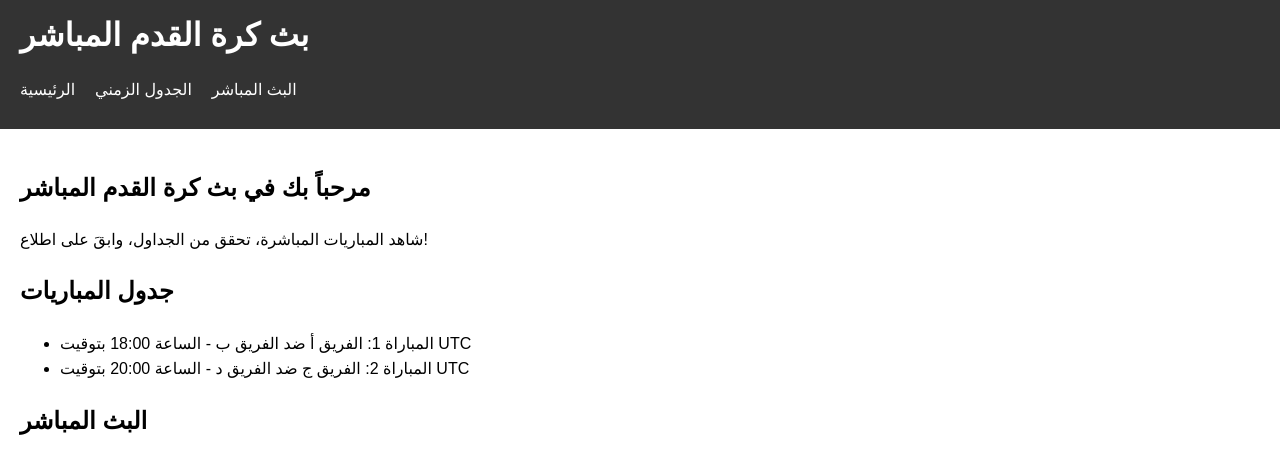
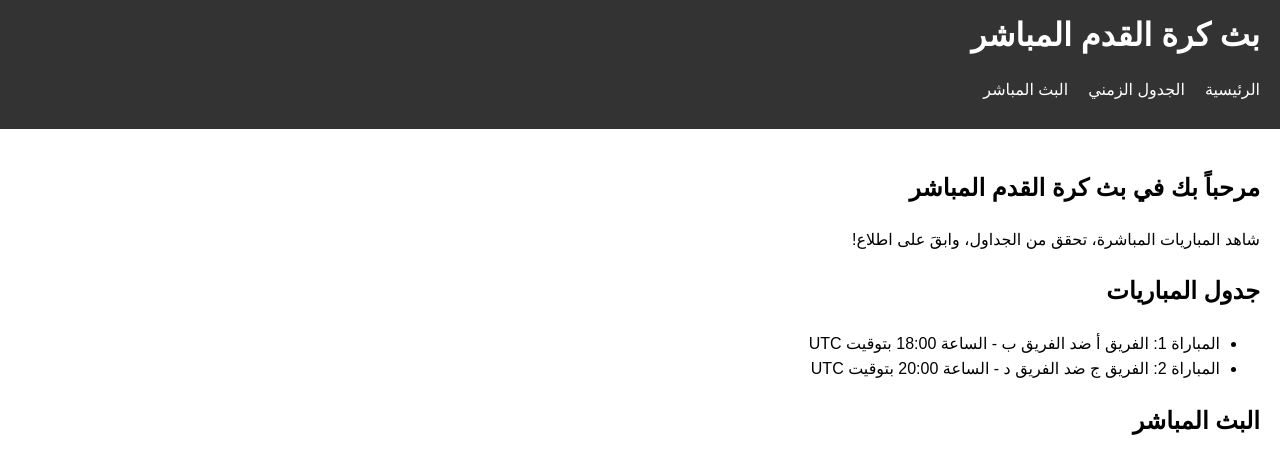
Before and after one commit to gitiyt/gitinte.github.io, a plain HTML site: page index.html in a window 1280 px wide. Shown: the top 458 px of the page. Drawn offline with Linux system fonts and the light colour scheme; a script that the page names is missing.

Commit message:
Update styles.css

```diff
--- a/styles.css
+++ b/styles.css
@@ -3,6 +3,7 @@ body {
     margin: 0;
     padding: 0;
     line-height: 1.6;
+    direction: rtl; /* Right to Left direction for Arabic */
 }
 
 header {
@@ -19,10 +20,11 @@ nav ul {
     list-style: none;
     padding: 0;
     display: flex;
+    justify-content: right; /* Align nav to the right */
 }
 
 nav ul li {
-    margin-right: 20px;
+    margin-left: 20px; /* Adjust spacing for RTL */
 }
 
 nav ul li a {
```
